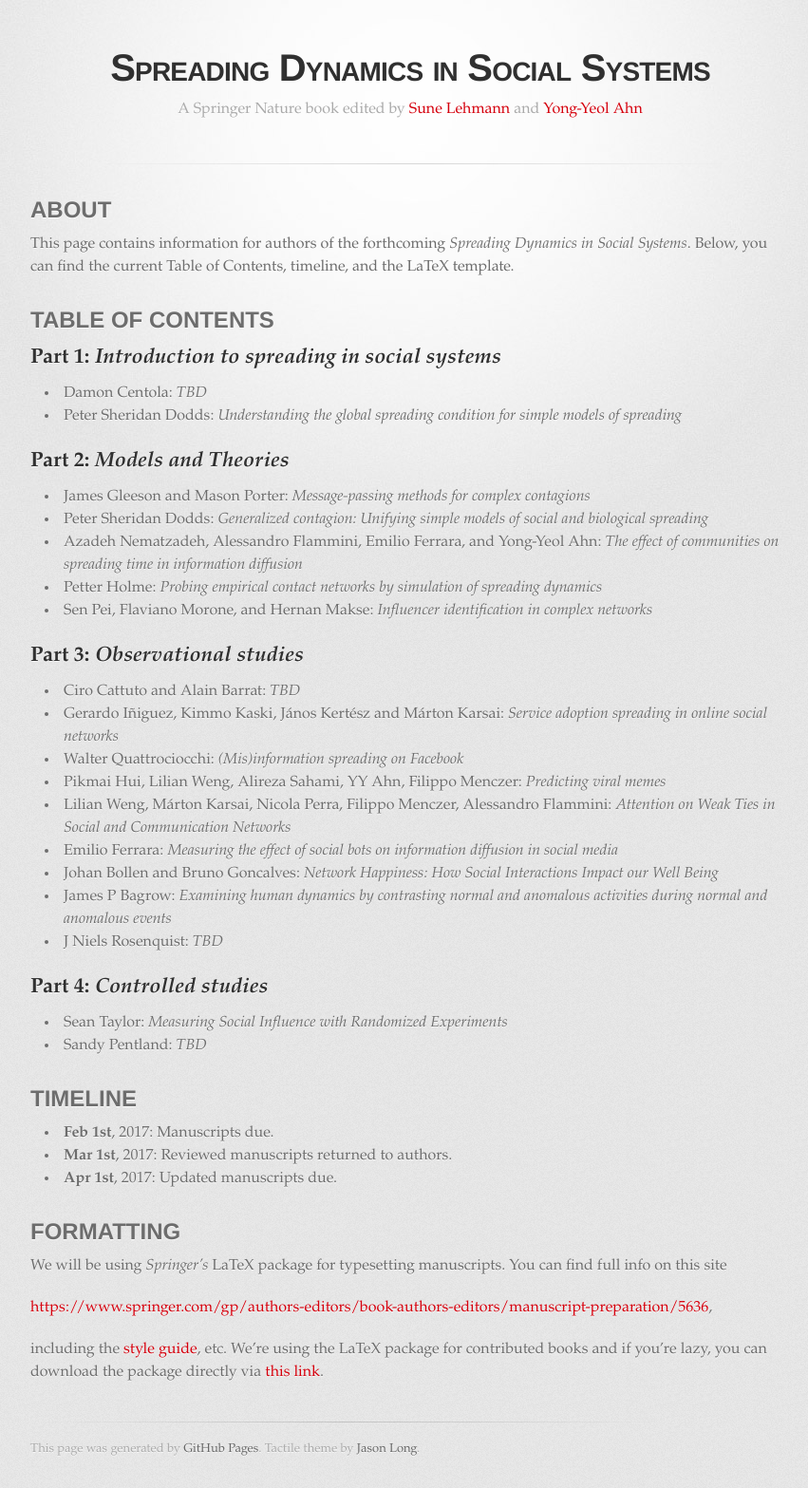
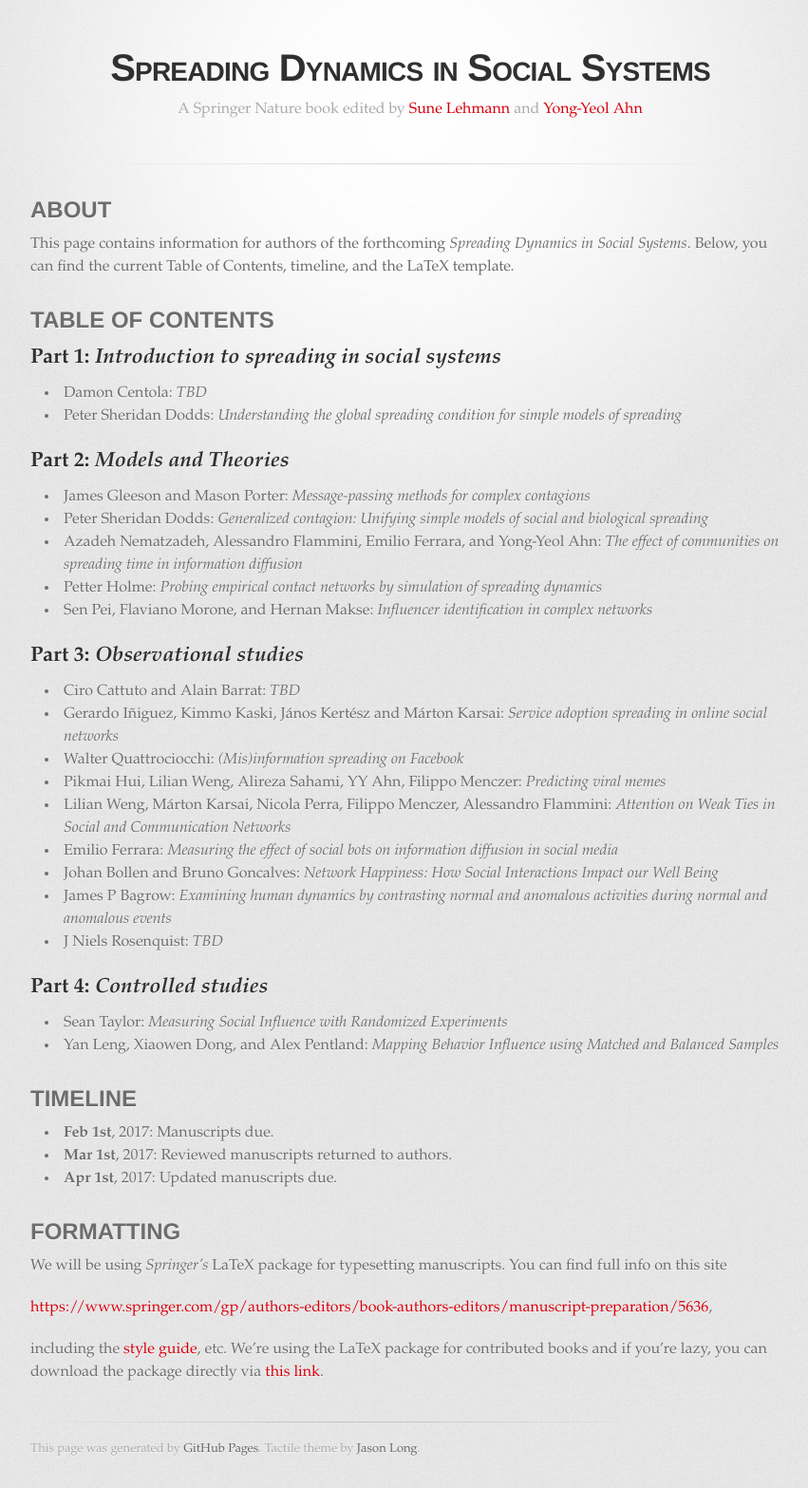
Before and after one commit to socialcontagionbook/socialcontagionbook.github.io, a Jekyll site: the page built from index.md, in a window 1280 px wide. Shown: the whole page at 95% size, without its empty margins (208-1059 px from the left). Built offline with Jekyll 4.4.1, drawn with Linux system fonts in a browser that asks for light colours; some web fonts are replaced; our own code applies the rules of GitHub Pages for plain Markdown files.

Commit message:
sandy pentland title update

```diff
--- a/index.md
+++ b/index.md
@@ -36,7 +36,7 @@ This page contains information for authors of the forthcoming _Spreading Dynamic
 ## **Part 4**: _Controlled studies_
 
 * Sean Taylor: _Measuring Social Influence with Randomized Experiments_
-* Sandy Pentland: _TBD_
+* Yan Leng, Xiaowen Dong, and Alex Pentland: _Mapping Behavior Influence using Matched and Balanced Samples_
 
 # Timeline
 
```
